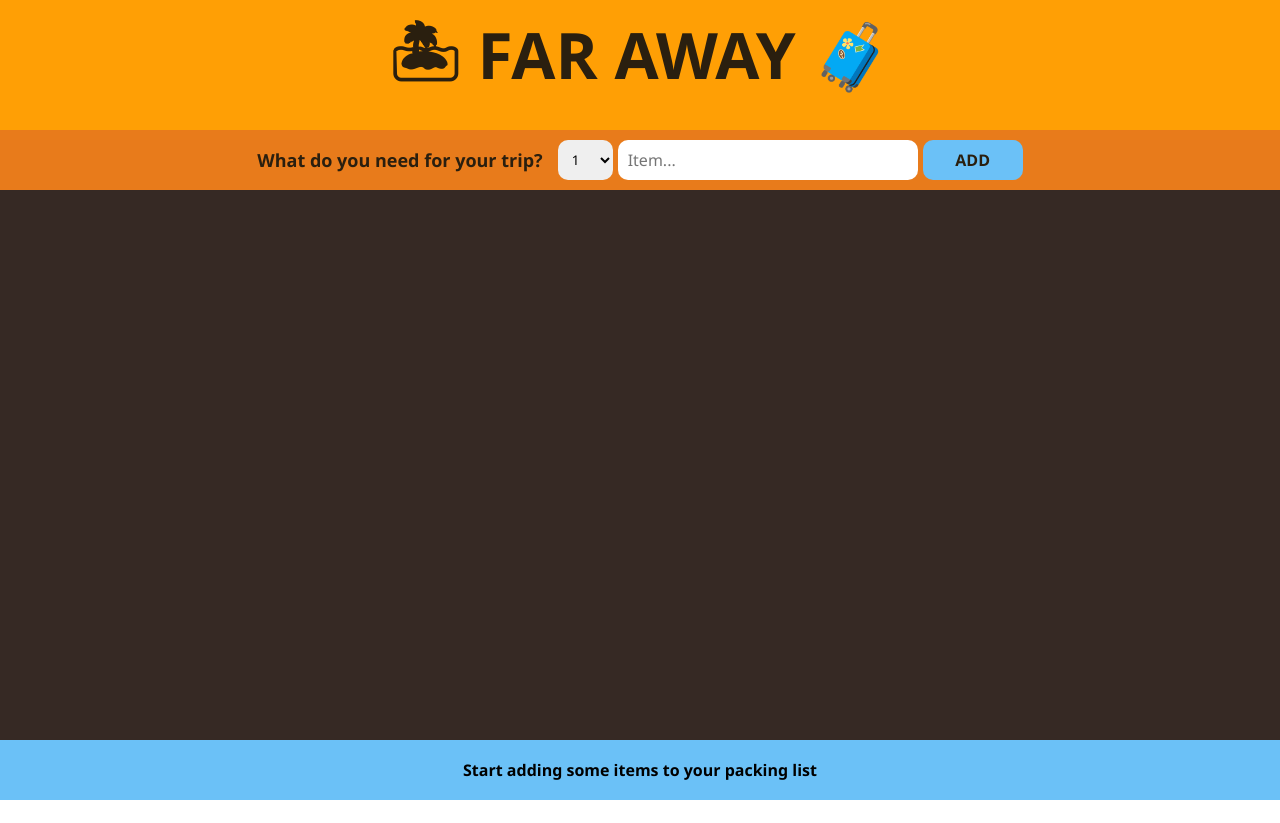
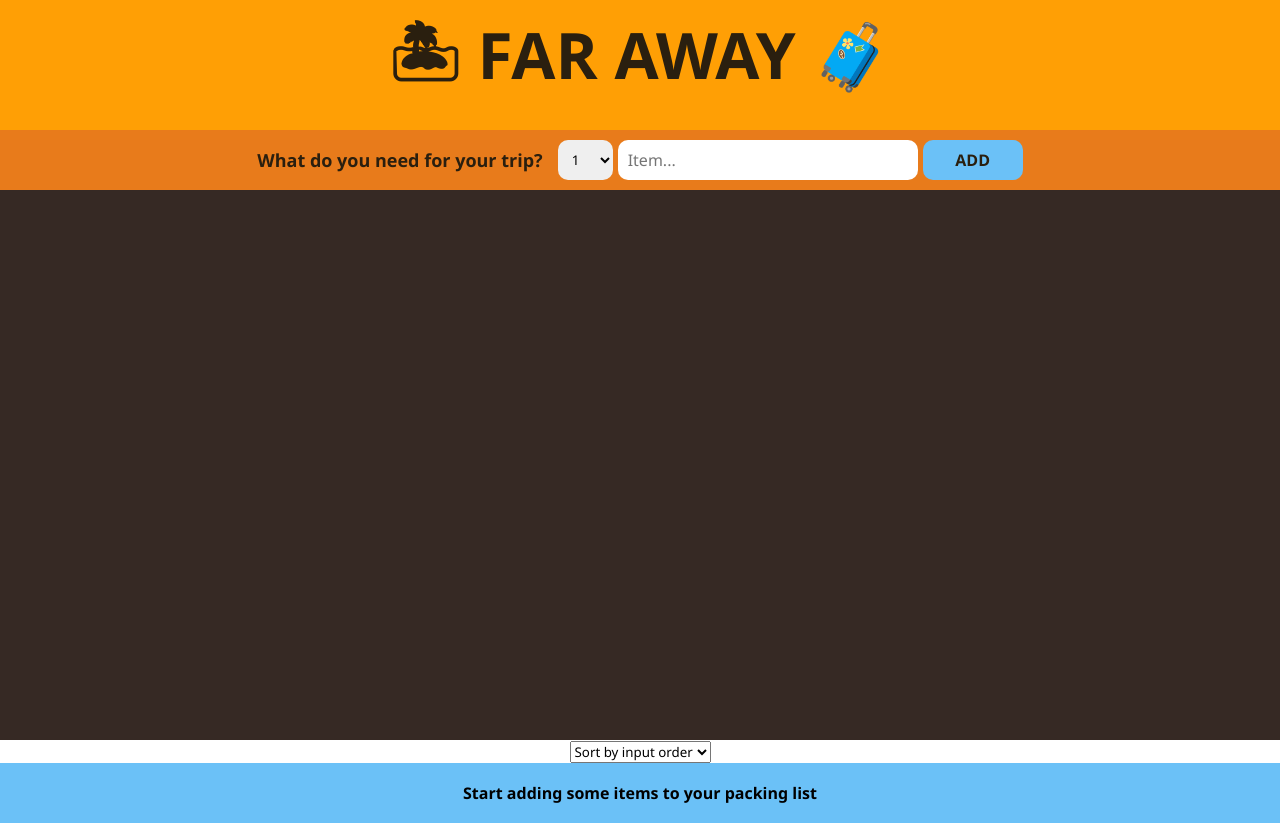
Before and after one commit to alisajad001/travel-list, a React (Vite) app: page / in a window 1280 px wide. Before the commit the page ends 800 px from the top, so only its background shows below. Built offline with nearby package versions, Linux system fonts and the light colour scheme.

Commit message:
feat: sort items

```diff
--- a/src/components/PackingList.jsx
+++ b/src/components/PackingList.jsx
@@ -1,12 +1,30 @@
+import { useState } from "react";
 import Item from "./Item";
 
 function PackingList({ items, onDeleteItem, onToggleItem }) {
+  const [sortBy, setSortBy] = useState("input");
+
+  let sortedItems;
+
+  if (sortBy === "input") sortedItems = items;
+
+  if (sortBy === "description")
+    sortedItems = items
+      .slice()
+      .sort((a, b) => a.description.localeCompare(b.description));
+
+  if (sortBy === "packed")
+    sortedItems = items
+      .slice()
+      .sort((a, b) => Number(a.packed) - Number(b.packed));
+
   return (
+    <>
       <ul className="pack-list">
-      {items.map((item, key) => {
+        {sortedItems.map((item) => {
           return (
             <Item
-            key={key}
+              key={item.id}
               item={item}
               onDeleteItem={onDeleteItem}
               onToggleItem={onToggleItem}
@@ -14,6 +32,15 @@
           );
         })}
       </ul>
+
+      <div className="actions">
+        <select value={sortBy} onChange={(e) => setSortBy(e.target.value)}>
+          <option value="input">Sort by input order</option>
+          <option value="description">Sort by description</option>
+          <option value="packed">Sort by packed</option>
+        </select>
+      </div>
+    </>
   );
 }
 
```
Lines whose indentation alone changed are shown as unchanged.
